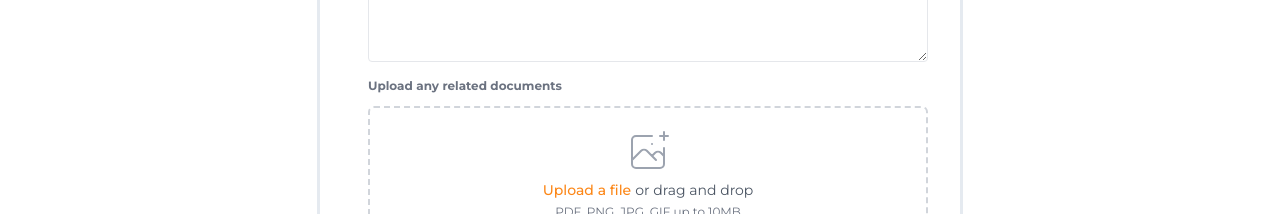
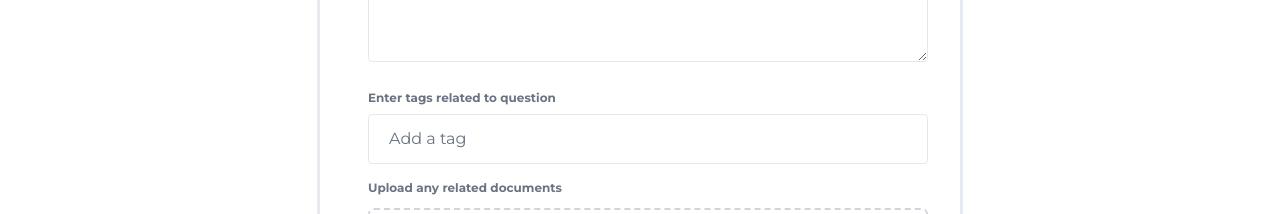
Before and after one commit to kodecosmo/mSpace23, a Next.js app: page /post-question in a window 1280 px wide. Shown: the part 708-922 px from the top of the page. Built offline with nearby package versions, Linux system fonts and the light colour scheme.

Commit message:
tags input

```diff
--- /dev/null
+++ b/src/components/atoms/InputTags.jsx
@@ -0,0 +1,45 @@
+import { useState } from "react";
+
+const InputTags = () => {
+  const [tags, setTags] = useState([]);
+
+  function handleKeyDown(e) {
+    if (e.key !== "Enter") return;
+    const value = e.target.value;
+
+    if (!value.trim()) return;
+    setTags([...tags, value]);
+
+    e.target.value = "";
+  }
+
+  function removeTag(index) {
+    setTags(tags.filter((el, i) => i !==index))
+  }
+
+  return (
+    <div className="flex items-center flex-wrap gap-3 border-[1px] p-1 px-2 mt-2 text-gray-500 rounded hover:border-primary focus-within:border-primary">
+      {tags.map((tag, index) => (
+        <div className=" bg-gray-100 inline-block px-3 py-1 rounded-3xl">
+          <span>{tag}</span>
+          <span
+            key={index}
+            className="h-5 w-5 bg-slate-500 font-normal text-white rounded-full inline-flex justify-center ml-2 items-center cursor-pointer"
+            onClick={() => removeTag(index)}
+          >
+            &times;
+          </span>
+        </div>
+      ))}
+
+      <input
+        onKeyDown={handleKeyDown}
+        type="text"
+        placeholder="Add a tag"
+        className="flex flex-row grow py-2 border-none outline-none ring-0 focus:ring-0 ring-opacity-0 !important"
+      />
+    </div>
+  );
+};
+
+export default InputTags;
--- a/src/components/molecules/steps/Question.jsx
+++ b/src/components/molecules/steps/Question.jsx
@@ -1,5 +1,6 @@
 import { useContext } from "react";
 import { StepperContext } from "../../../context/StepperContext";
+import InputTags from "@/components/atoms/InputTags";
 
 const Question = () => {
   const { userData, setUserData } = useContext(StepperContext);
@@ -11,7 +12,6 @@ const Question = () => {
 
   return (
     <div className="flex flex-col">
-
       {/* Question title */}
       <div className="w-full mx-2 flex-1">
         <div className="font-bold text-gray-500 h-6 mt-3 text-xs leading-8">
@@ -24,7 +24,7 @@ const Question = () => {
             value={userData["question_title"] || ""}
             name="question_title"
             placeholder="Question title"
-            className="p-1 px-2 my-2 appearance-none outline-none w-full text-gray-800 border border-gray-200 hover:border-primary focus:border-primary rounded"
+            className="p-1 px-2 my-2 focus:ring-0 appearance-none outline-none w-full text-gray-800 border border-gray-200 hover:border-primary focus:border-primary rounded"
           />
         </div>
       </div>
@@ -40,8 +40,8 @@ const Question = () => {
             onChange={handleChange}
             value={userData["question_subject"] || ""}
             name="question_subject"
-            className="p-1 px-2 my-2 appearance-none outline-none w-full text-gray-800 border border-gray-200 hover:border-primary focus:border-primary rounded focus:outline-none"
-            style={{ outline: 'none' }}
+            className="p-1 px-2 my-2 appearance-none focus:ring-0 outline-none w-full text-gray-800 border border-gray-200 hover:border-primary focus:border-primary rounded focus:outline-none"
+            style={{ outline: "none" }}
           >
             <option value="">Select a subject</option>
             <option value="Math">Math</option>
@@ -65,9 +65,18 @@ const Question = () => {
             value={userData["question_details"] || ""}
             name="question_details"
             placeholder="Enter your question here..."
-            className="p-1 px-2 my-2 appearance-none outline-none w-full text-gray-800 border border-gray-200 hover:border-primary focus:border-primary rounded"
+            className="p-1 px-2 my-2 focus:ring-0 appearance-none outline-none w-full text-gray-800 border border-gray-200 hover:border-primary focus:border-primary rounded"
           />
         </div>
+      </div>
+
+      {/* Specify tags */}
+      <div className="w-full mx-2 flex-1 mb-2">
+        <div className="font-bold text-gray-500 h-6 mt-3 text-xs leading-8">
+          Enter tags related to question
+        </div>
+
+        <InputTags />
       </div>
 
       {/* Upload a document or picture */}
```
